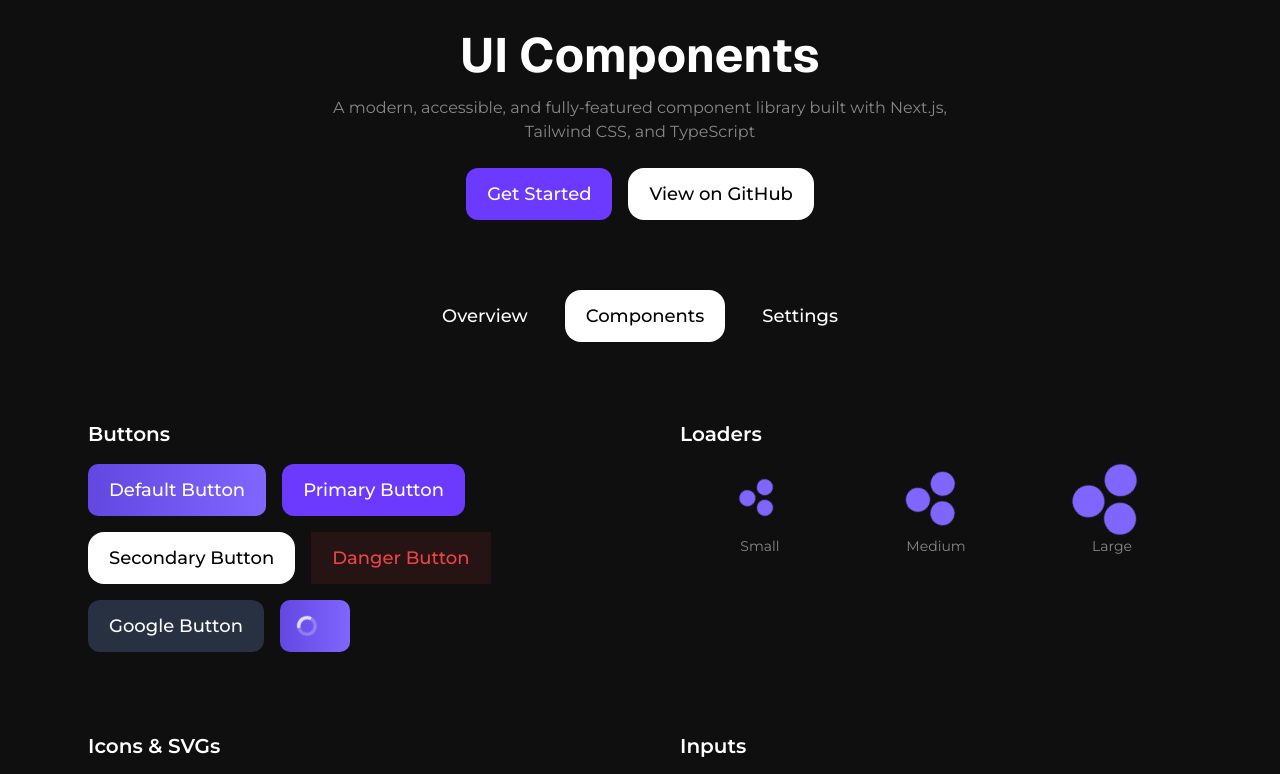
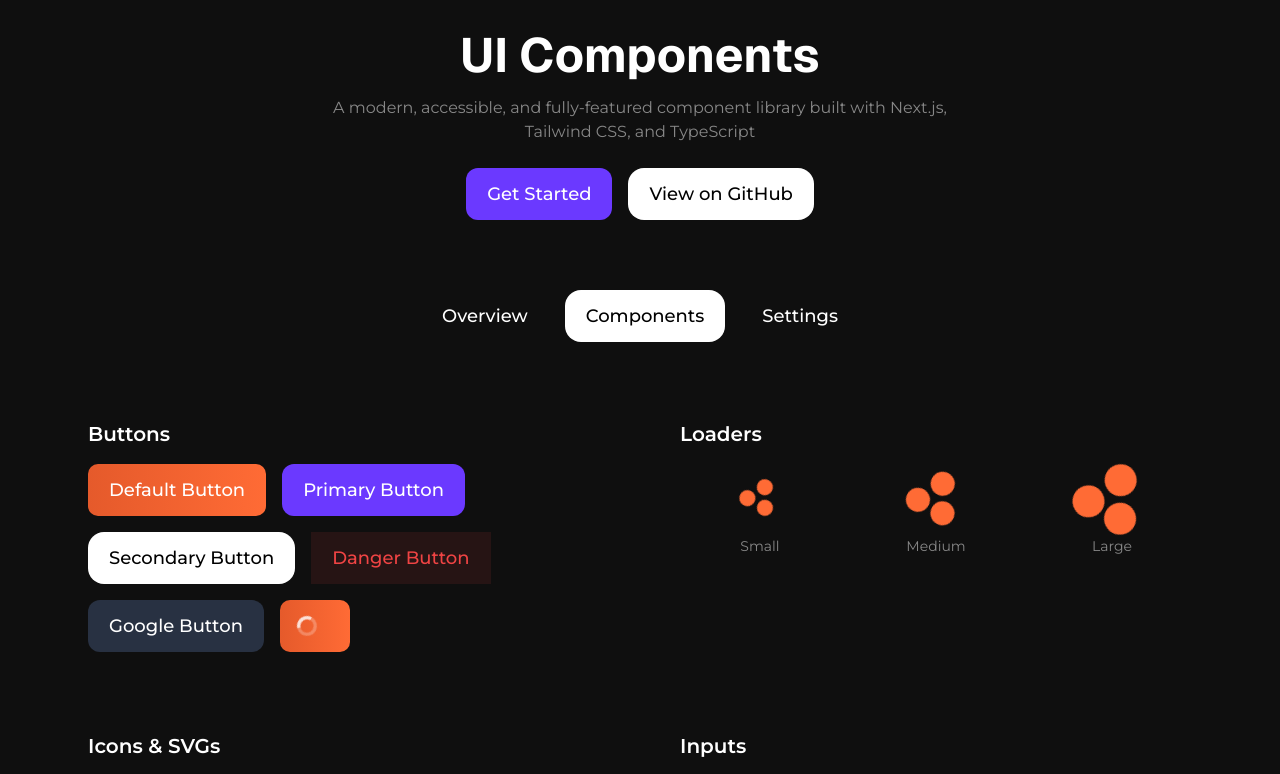
Before and after one commit to Victorola-coder/emberpad, a Next.js app: page / in a window 1280 px wide. Shown: the top 774 px of the page. Built offline with nearby package versions, Linux system fonts and the light colour scheme.

Commit message:
Update Tailwind configuration and layout metadata for Emberpad branding. Added new color palette and updated site information including title, description, and Open Graph settings.

```diff
--- a/app/layout.tsx
+++ b/app/layout.tsx
@@ -27,18 +27,25 @@ export const viewport: Viewport = {
 };
 
 export const metadata: Metadata = {
-  metadataBase: new URL("https://nextapptemplate.xyz"),
+  metadataBase: new URL("https://emberpad.com"),
   icons: {
-    icon: "/icon.png",
+    icon: "/favicon.ico",
   },
-  title: "nextjs template",
+  title: "Emberpad - Where Goals Become Commitments",
   description:
-    "I fell in love with next.js, im trying to make a template for it also",
-  applicationName: "next Web Application",
-  authors: [{ name: "nextapp template", url: "https://domainname.host" }],
-  keywords: ["NextJs", "reactjs", "template", "typescript"],
-  creator: "VickyJay",
-  publisher: "VickyJay",
+    "Transform your personal goals into social commitments. Track progress, get reminders from friends, and achieve more together.",
+  applicationName: "Emberpad",
+  authors: [{ name: "Emberpad Team", url: "https://emberpad.com" }],
+  keywords: [
+    "goals",
+    "productivity",
+    "social",
+    "accountability",
+    "tracking",
+    "reminders",
+  ],
+  creator: "Emberpad",
+  publisher: "Emberpad",
   generator: "Next.js",
   referrer: "origin",
   robots: {
@@ -47,41 +54,40 @@ export const metadata: Metadata = {
   },
   openGraph: {
     type: "website",
-    url: "https://domainname.host",
-    title: "Nextjs template",
-    siteName: "nextapp template",
+    url: "https://emberpad.com",
+    title: "Emberpad - Where Goals Become Commitments",
+    siteName: "Emberpad",
     locale: "en_US",
     images: [
       {
-        url: "linktoopengraphimage.cdn",
+        url: "https://emberpad.com/og-image.png",
         width: 1200,
         height: 630,
-        alt: "next OG Image",
+        alt: "Emberpad - Social Goal Tracking Platform",
       },
     ],
   },
   twitter: {
-    site: "nextapp",
-    creator: "socialmediahandle",
-    title:
-      "nextapp template - I fell in love with next.js, im trying to make a template for it tooo",
+    site: "emberpad",
+    creator: "emberpad",
+    title: "Emberpad - Where Goals Become Commitments",
     description:
-      "I fell in love with next.js, im trying to make a template for it too",
+      "Transform your personal goals into social commitments. Track progress, get reminders from friends, and achieve more together.",
     card: "summary_large_image",
-    images: ["linktoopengraph.com"],
+    images: ["https://emberpad.com/twitter-card.png"],
   },
   appleWebApp: {
     capable: true,
-    title: "nextapp template",
+    title: "Emberpad",
     statusBarStyle: "black-translucent",
   },
   formatDetection: {
     telephone: false,
   },
   abstract:
-    "I fell in love with next.js, im trying to make a template for it tooo",
-  category: "Social",
-  classification: "Social",
+    "Transform your personal goals into social commitments. Track progress, get reminders from friends, and achieve more together.",
+  category: "Productivity",
+  classification: "Social Goal Tracking",
 };
 
 export default function RootLayout({
--- a/tailwind.config.ts
+++ b/tailwind.config.ts
@@ -63,20 +63,94 @@ const config: Config = {
         "spin-slow": "spin 20s linear infinite",
       },
       colors: {
+        // Emberpad Brand Colors
+        ember: {
+          DEFAULT: "#FF6B35", // Primary orange/amber
+          50: "#FFF7ED",
+          100: "#FFEDD5",
+          200: "#FFD7AA",
+          300: "#FFB870",
+          400: "#FF9A36",
+          500: "#FF6B35",
+          600: "#E55A2B",
+          700: "#CC4A21",
+          800: "#B33A17",
+          900: "#9A2A0D",
+        },
+        ocean: {
+          DEFAULT: "#1E3A8A", // Deep blue for contrast
+          50: "#EFF6FF",
+          100: "#DBEAFE",
+          200: "#BFDBFE",
+          300: "#93C5FD",
+          400: "#60A5FA",
+          500: "#3B82F6",
+          600: "#2563EB",
+          700: "#1D4ED8",
+          800: "#1E3A8A",
+          900: "#1E40AF",
+        },
+        sunshine: {
+          DEFAULT: "#FBBF24", // Bright yellow for energy
+          50: "#FFFBEB",
+          100: "#FEF3C7",
+          200: "#FDE68A",
+          300: "#FCD34D",
+          400: "#FBBF24",
+          500: "#F59E0B",
+          600: "#D97706",
+          700: "#B45309",
+          800: "#92400E",
+          900: "#78350F",
+        },
+        // Semantic Colors
+        success: {
+          DEFAULT: "#10B981",
+          50: "#ECFDF5",
+          100: "#D1FAE5",
+          500: "#10B981",
+          600: "#059669",
+          700: "#047857",
+        },
+        warning: {
+          DEFAULT: "#F59E0B",
+          50: "#FFFBEB",
+          100: "#FEF3C7",
+          500: "#F59E0B",
+          600: "#D97706",
+          700: "#B45309",
+        },
+        danger: {
+          DEFAULT: "#EF4444",
+          50: "#FEF2F2",
+          100: "#FEE2E2",
+          500: "#EF4444",
+          600: "#DC2626",
+          700: "#B91C1C",
+        },
+        // Neutral Colors
+        dark: {
+          DEFAULT: "#0F172A",
+          50: "#F8FAFC",
+          100: "#F1F5F9",
+          200: "#E2E8F0",
+          300: "#CBD5E1",
+          400: "#94A3B8",
+          500: "#64748B",
+          600: "#475569",
+          700: "#334155",
+          800: "#1E293B",
+          900: "#0F172A",
+        },
+        // Legacy support
         primary: {
-          DEFAULT: "#8066FF",
-          100: "#6248E1",
-          200: "#8066FF",
-        },
-        dark: {
-          DEFAULT: "#141517",
-          100: "#414141",
-          200: "#121212",
-          300: "#676B71",
+          DEFAULT: "#FF6B35",
+          100: "#E55A2B",
+          200: "#FF6B35",
         },
         main: {
-          DEFAULT: "#E1DEF0",
-          100: "#F3EFFD",
+          DEFAULT: "#F8FAFC",
+          100: "#F1F5F9",
         },
       },
     },
```
Also changed, not shown: prd.txt (added).
